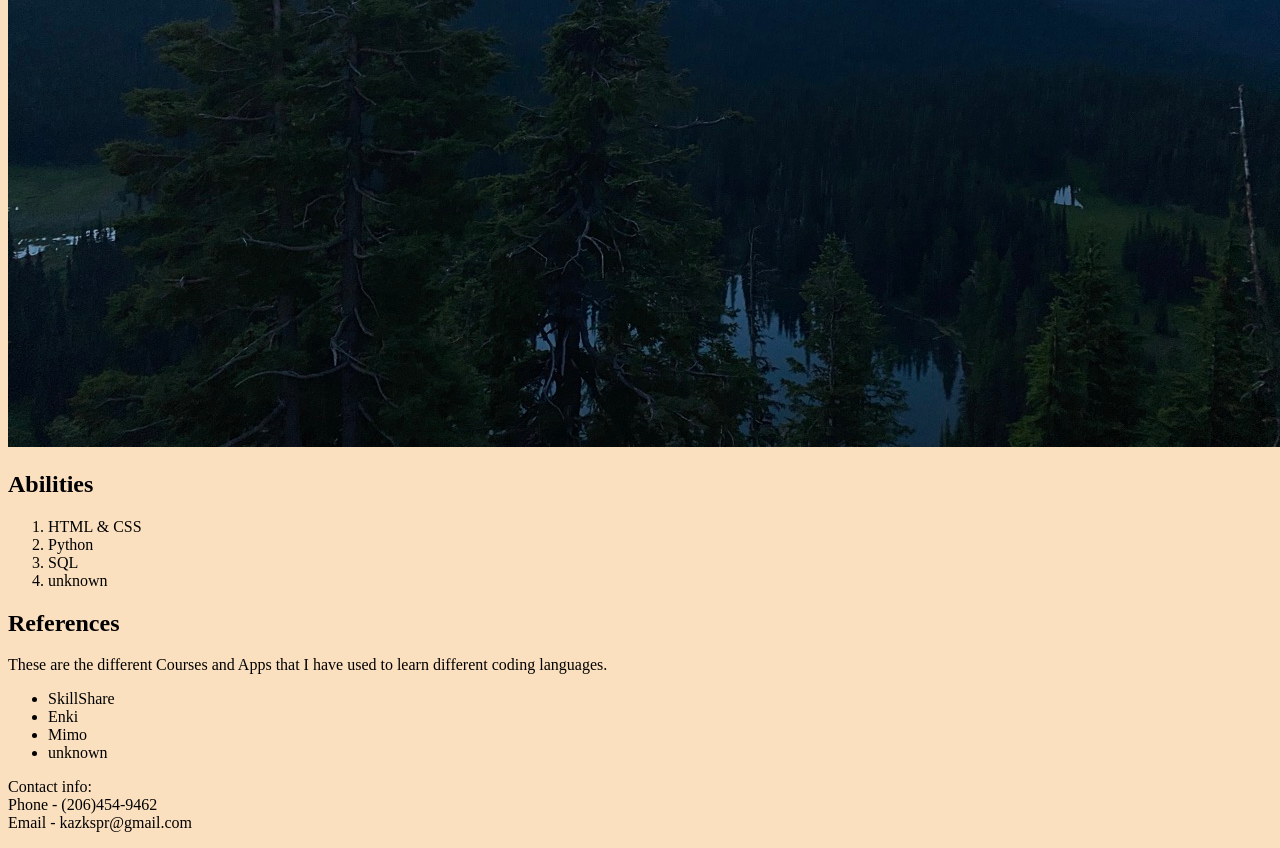
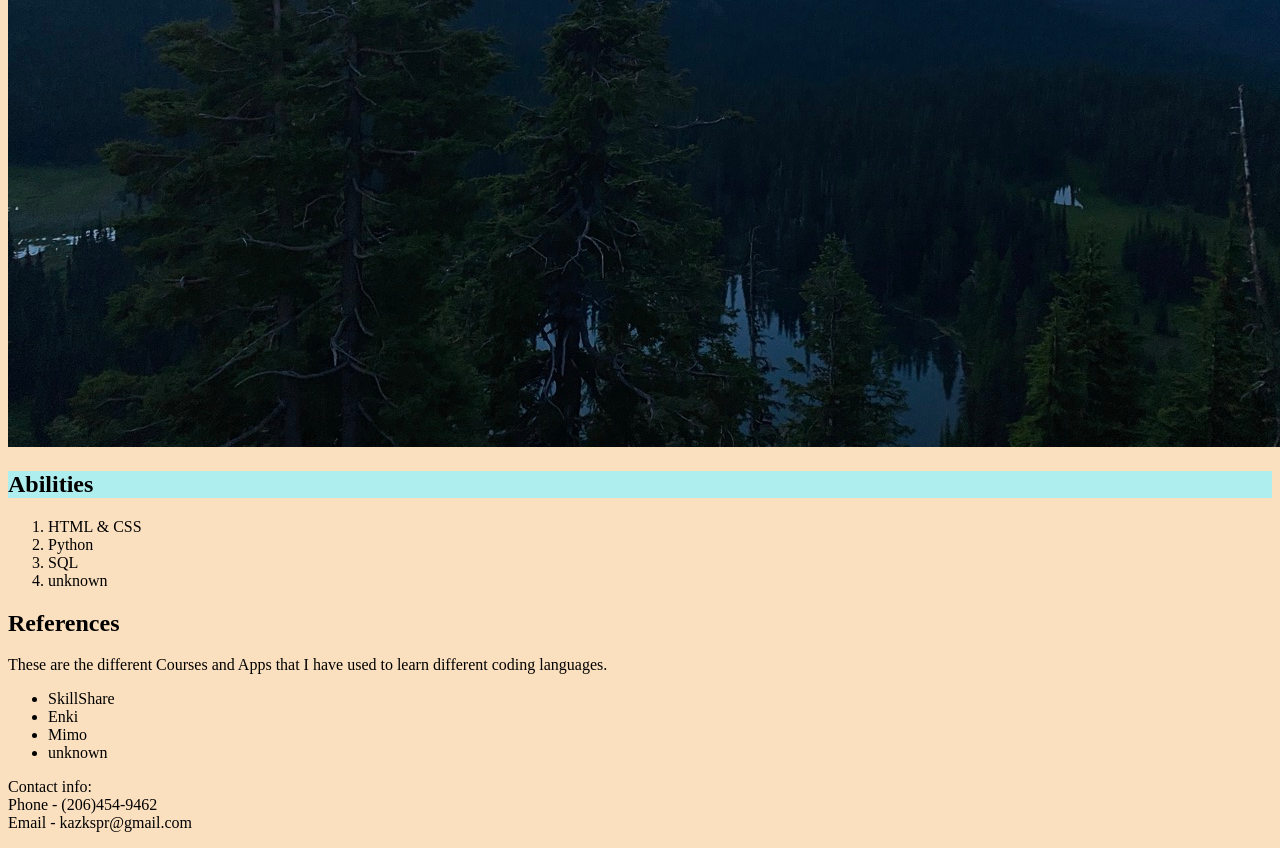
Before and after one commit to kzkspr/Profile_Page, a plain HTML site: page index.html in a window 1280 px wide. Shown: the part 1326-2174 px from the top of the page. Drawn offline with Linux system fonts and the light colour scheme.

Commit message:
abilities background color

```diff
--- a/css/ProfilePage.css
+++ b/css/ProfilePage.css
@@ -1,3 +1,6 @@
 html{
 	background-color: #FBE0BF;
 }
+.abilities{
+	background-color: paleturquoise;
+}
--- a/index.html
+++ b/index.html
@@ -23,7 +23,7 @@
 
 		</p>
 		<!-- Programing Languages -->
-		<h2>
+		<h2 class="abilities">
 			Abilities
 		</h2>
 		<ol>
```
Also changed, not shown: 1 other file.
